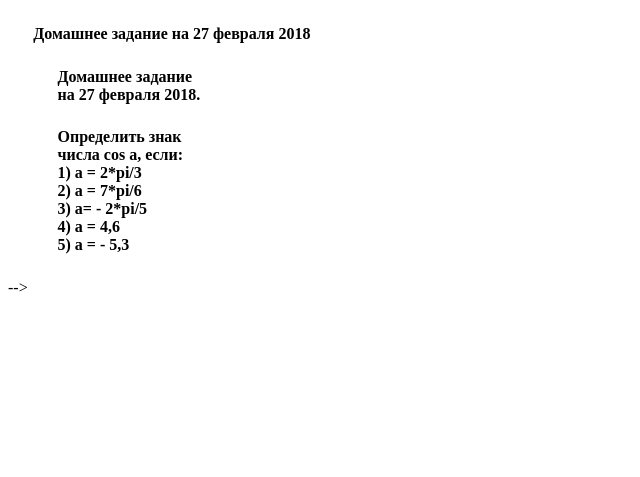
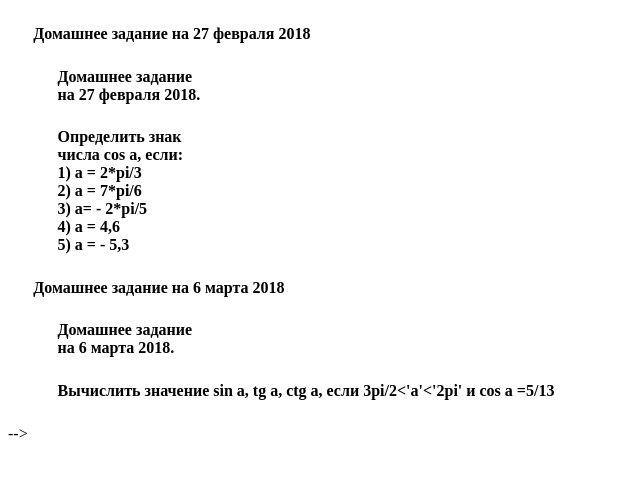
Before and after one commit to korovka/gym190, a Yii app: template frontend/views/site/index.php in a window 1280 px wide. Shown: the top 477 px of the page, without its empty margins (0-640 px from the left). Run offline with PHP 8.4 and a stand-in for Yii, Linux system fonts and the light colour scheme; the template is opened without the code that fills it, so the values that code supplies are empty; some libraries are stand-ins or nearby versions.

Commit message:
dz na 6 marta

```diff
--- a/frontend/views/site/index.php
+++ b/frontend/views/site/index.php
@@ -31,7 +31,7 @@
                         <p class="card-text" style="margin: 2%;">Определить знак <br> числа cos a, если:<br>
                             1) а = 2*pi/3 <br> 2) a = 7*pi/6 <br> 3) a= - 2*pi/5 <br> 4) a = 4,6 <br> 5) a = - 5,3
                             </p>
-<!--                        <p class="card-text" style="margin: 2%;"> В историческом центре Санкт-Петербурга, на набережной-->
+                            <!--                        <p class="card-text" style="margin: 2%;"> В историческом центре Санкт-Петербурга, на набережной-->
 <!--                            реки-->
 <!--                            Фонтанки 22, в доме, где жили русский купец,-->
 <!--                            меценат Василий Федулович Громов, историк и краевед Михаил Иванович Пыляев,-->
@@ -213,7 +213,17 @@
                     <!--                        <p class="card-text" style="margin: 2%;">Подробнее</p>-->
 <!--                    <p style="margin: 2%;"><a href="../../example/knob.html">Профилактика экстремизма</a></p>-->
                 </div>
-
+                <div class="col-md-2">
+                    <div class="card bg-info">
+                  <div class="card-header"
+                       style="margin: 2%;font-size:16px;font-weight:bold;font-family: Times New Roman">Домашнее задание на 6 марта 2018
+                       <div class="card-body">
+                <p class="card-title" style="margin: 2%;">Домашнее задание<br> на 6 марта 2018.</p>
+                <p class="card-text" style="margin: 2%;">Вычислить значение sin a, tg a, ctg a, если 3pi/2<'a'<'2pi' и cos a =5/13
+                    </p>
+                  </div>
+                </div>
+                  </div>
             </div>
         </div>
 
```
